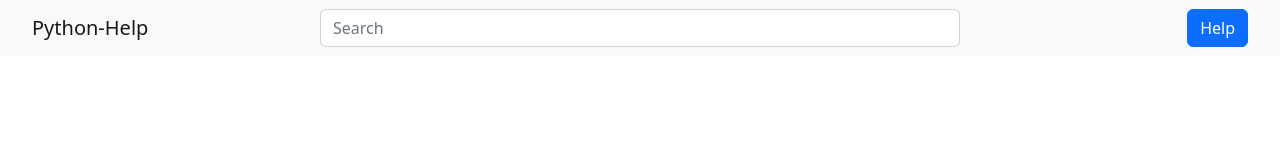
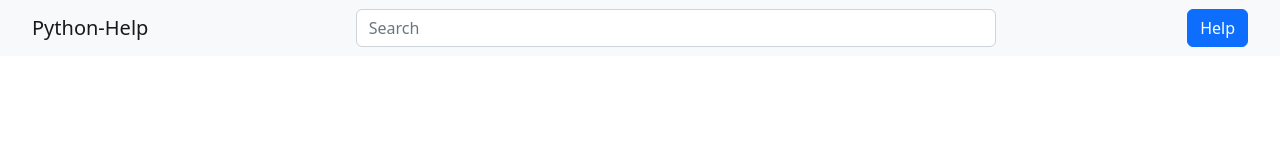
Before and after one commit to yattew/minor, a React (Create React App) app in the folder ui/: page / in a window 1280 px wide. Shown: the top 160 px of the page. Built offline with nearby package versions, Linux system fonts and the light colour scheme.

Commit message:
search ui working

```diff
--- a/ui/src/components/Navbar.js
+++ b/ui/src/components/Navbar.js
@@ -1,4 +1,5 @@
 import styles from "../css/navbar.module.css";
+import Search from "./Search";
 const Navbar = () => {
     return (
         <nav className="navbar navbar-expand-lg navbar-light bg-light">
@@ -6,7 +7,7 @@ const Navbar = () => {
                 <div className={styles.leftContent}>
                     <div className="navbar-brand">Python-Help</div>
                 </div>
-                <input className="form-control" type="search" placeholder="Search" />
+                <Search/>
                 <div className={styles.rightContent}>
                     <button className="btn btn-primary">Help</button>
                 </div>
--- /dev/null
+++ b/ui/src/components/Search.js
@@ -0,0 +1,37 @@
+import { useState } from "react";
+import config from "../config";
+import SearchResult from "./SearchResult";
+import Styles from "../css/search.module.css";
+const Search = () => {
+    const [searchResults, setSearchResults] = useState([]);
+    const handleChange = async (e) => {
+        let query = e.target.value;
+        let host_addr = config.host_addr;
+        let res = await fetch(host_addr + "query/" + query);
+        if (res.ok){
+            let data = await res.json();
+            console.log(data);
+            setSearchResults(data["res"]);
+        }
+        else{
+            setSearchResults([]);
+        }
+    }
+    return (
+        <>
+            <div className={Styles.searchContainer}>
+
+                <input className="form-control" onKeyUpCapture={handleChange} type="search" placeholder="Search" />
+                {
+                    searchResults.length ?
+                        <div className={Styles.searchResultContainer}>
+                            {searchResults.map((item) => <SearchResult item={item} key={item}/>)}
+                        </div>
+                        : null
+                }
+            </div>
+        </>
+    );
+}
+
+export default Search;
--- /dev/null
+++ b/ui/src/components/SearchResult.js
@@ -0,0 +1,8 @@
+const SearchResult = ({item})=>{
+    console.log("here",item);
+    return (
+        <div>{item}</div>
+    )
+}
+
+export default SearchResult;
--- /dev/null
+++ b/ui/src/config.js
@@ -0,0 +1,5 @@
+let config = {
+    "host_addr":"http://127.0.0.1:8000/"
+}
+
+export default config;
--- a/ui/src/css/navbar.module.css
+++ b/ui/src/css/navbar.module.css
@@ -5,12 +5,10 @@
     padding: 0 2rem;
     width: 100%;
 }
-.navContent > input{
+
+/* .navContent > div{
     width: 50vw;
-}
-.navContent > div{
-    width: 20vw;
-}
+} */
 .leftContent{
     display: flex;
     justify-content: flex-start;
--- /dev/null
+++ b/ui/src/css/search.module.css
@@ -0,0 +1,24 @@
+.searchContainer{
+    width:50vw;
+}
+.searchResultContainer {
+    position: absolute;
+    margin-top: 0.5rem;
+    /* padding: 0.5rem; */
+    width: 50vw;
+    /* height: 100px; */
+    max-height: 70vh;
+    overflow: auto;
+    /* background-color: whitesmoke; */
+}
+.searchResultContainer>div{
+    font-size: larger;
+    border-bottom: 2px gray solid;
+    text-transform: capitalize;
+    cursor: pointer;
+    padding: 0.3rem 0;
+    margin: 0.3rem 0;
+}
+.searchResultContainer > div:hover{
+    background-color: rgb(186, 223, 255);
+}
```
Also changed, not shown: 2 other files (tests, documents, lock files or other folders).
